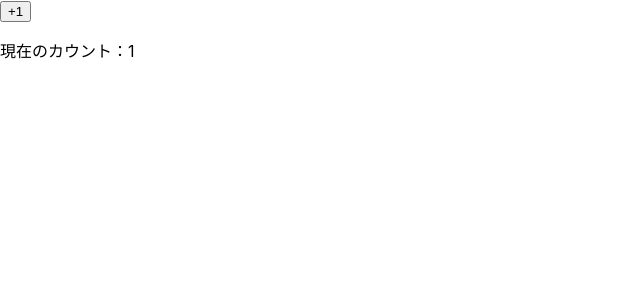
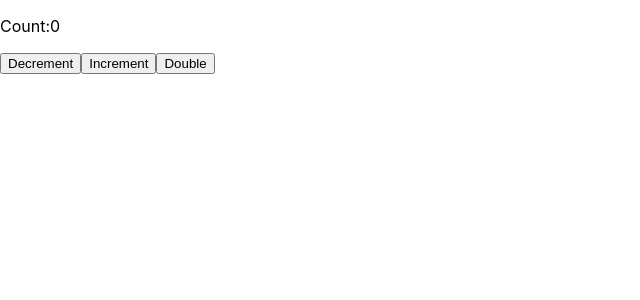
Before and after one commit to nakamuuu-prog/react-sample, a React (Create React App) app: page / in a window 1280 px wide. Shown: the top 300 px of the page, without its empty margins (0-640 px from the left). Built offline with nearby package versions, Linux system fonts and the light colour scheme.

Commit message:
React Hooks(フック) - useCallback

```diff
--- /dev/null
+++ b/src/components/UseCallbackSample.tsx
@@ -0,0 +1,61 @@
+import React, { useState, useCallback } from "react";
+
+// useCallbackは関数をメモ化するためのフック
+// コンポーネントをメモ化しただけでは、関数やオブジェクトが渡されたときに再描画が走ってしまう
+// useCallbackを使うことで、関数やオブジェクトの影響で再描画が発生することを防ぐことができる
+
+type ButtonProps = {
+  onClick: () => void;
+};
+
+const DecrementButton = (props: ButtonProps) => {
+  const { onClick } = props;
+
+  console.log("DecrementButtonが再描写されました。");
+
+  return <button onClick={onClick}>Decrement</button>;
+};
+
+// IncrementButtonはmemoでラップしてメモ化されたコンポーネント
+// しかし、Parentコンポーネントのincrement関数はメモ化されていないため、Parentコンポーネントの再描画が発生するたびにIncrementButtonコンポーネントも再描画が発生する
+const IncrementButton = React.memo((props: ButtonProps) => {
+  const { onClick } = props;
+
+  console.log("IncrementButtonが再描写されました。");
+
+  return <button onClick={onClick}>Increment</button>;
+});
+
+// DoubleButtonもmemoでラップしてメモ化されたコンポーネント
+// Parentコンポーネントのdouble関数はメモ化されているため、Parentコンポーネントの再描画が発生してもDoubleButtonコンポーネントの再描画は発生しない
+const DoubleButton = React.memo((props: ButtonProps) => {
+  const { onClick } = props;
+
+  console.log("DoubleButtonが再描写されました。");
+
+  return <button onClick={onClick}>Double</button>;
+});
+
+export const Parent = () => {
+  const [count, setCount] = useState(0);
+
+  const decrement = () => {
+    setCount((c) => c - 1);
+  };
+  const increment = () => {
+    setCount((c) => c + 1);
+  };
+
+  const double = useCallback(() => {
+    setCount((c) => c * 2);
+  }, []);
+
+  return (
+    <div>
+      <p>Count:{count}</p>
+      <DecrementButton onClick={decrement} />
+      <IncrementButton onClick={increment} />
+      <DoubleButton onClick={double} />
+    </div>
+  );
+};
--- a/src/index.tsx
+++ b/src/index.tsx
@@ -1,7 +1,7 @@
 import React from "react";
 import ReactDOM from "react-dom/client";
 import "./index.css";
-import { Parent } from "./components/Parent";
+import { Parent } from "./components/UseCallbackSample";
 import reportWebVitals from "./reportWebVitals";
 
 const root = ReactDOM.createRoot(
```
